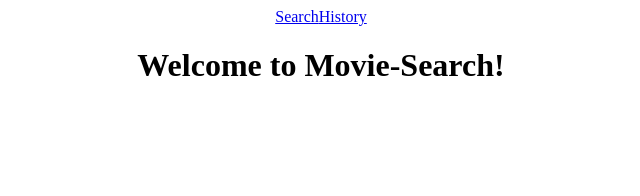
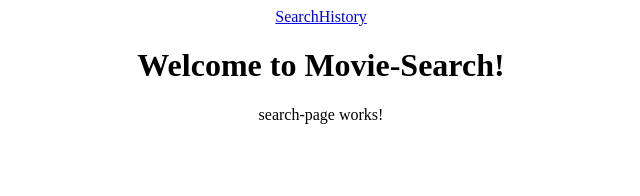
Before and after one commit to firearthur/TH-Movie-Search, an Angular app in the folder client/: page /search in a window 1280 px wide. Before the commit this address led to /. Shown: the top 196 px of the page, without its empty margins (319-959 px from the left). Built offline with nearby package versions, Linux system fonts and the light colour scheme.

Commit message:
[Component] adds search-page component

```diff
--- a/client/src/app/app-routing/app-routing.module.ts
+++ b/client/src/app/app-routing/app-routing.module.ts
@@ -1,9 +1,11 @@
 import { NgModule } from '@angular/core';
 import { RouterModule, Routes } from '@angular/router';
 import { HistoryPageComponent } from './../history-page/history-page.component';
+import { SearchPageComponent } from '../search-page/search-page.component';
+
 const routes: Routes = [
   // { path: '', redirectTo: '/SearchPage', pathMatch: 'full' },
-  // {path: 'search', component: SearchPage},
+  {path: 'search', component: SearchPageComponent},
   {path: 'history', component: HistoryPageComponent}
 ];
 
--- a/client/src/app/app.module.ts
+++ b/client/src/app/app.module.ts
@@ -8,6 +8,7 @@ import { AppRoutingModule } from './app-routing/app-routing.module';
 import { HistoryPageComponent } from './history-page/history-page.component';
 import { SearchHistoryListComponent } from './search-history-list/search-history-list.component';
 import { SearchHistoryListItemComponent } from './search-history-list-item/search-history-list-item.component';
+import { SearchPageComponent } from './search-page/search-page.component';
 
 @NgModule({
   declarations: [
@@ -15,7 +16,8 @@ import { SearchHistoryListItemComponent } from './search-history-list-item/searc
     NavbarComponent,
     HistoryPageComponent,
     SearchHistoryListComponent,
-    SearchHistoryListItemComponent
+    SearchHistoryListItemComponent,
+    SearchPageComponent
   ],
   imports: [
     BrowserModule,
--- /dev/null
+++ b/client/src/app/search-page/search-page.component.html
@@ -0,0 +1,3 @@
+<p>
+  search-page works!
+</p>
--- /dev/null
+++ b/client/src/app/search-page/search-page.component.ts
@@ -0,0 +1,15 @@
+import { Component, OnInit } from '@angular/core';
+
+@Component({
+  selector: 'app-search-page',
+  templateUrl: './search-page.component.html',
+  styleUrls: ['./search-page.component.css']
+})
+export class SearchPageComponent implements OnInit {
+
+  constructor() { }
+
+  ngOnInit() {
+  }
+
+}
```
Also changed, not shown: client/src/app/search-page/search-page.component.css (added), 1 other file (tests, documents, lock files or other folders).
